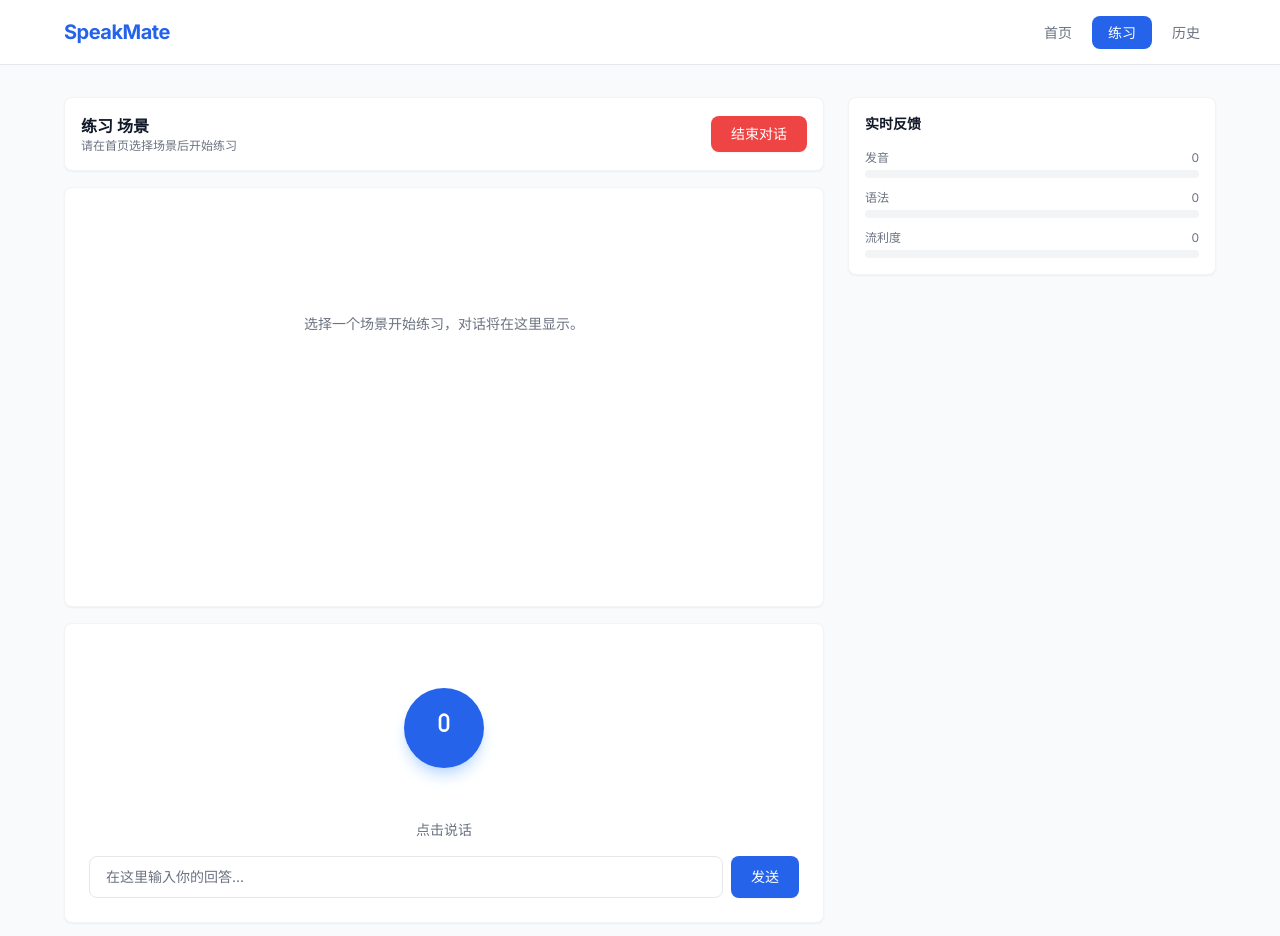
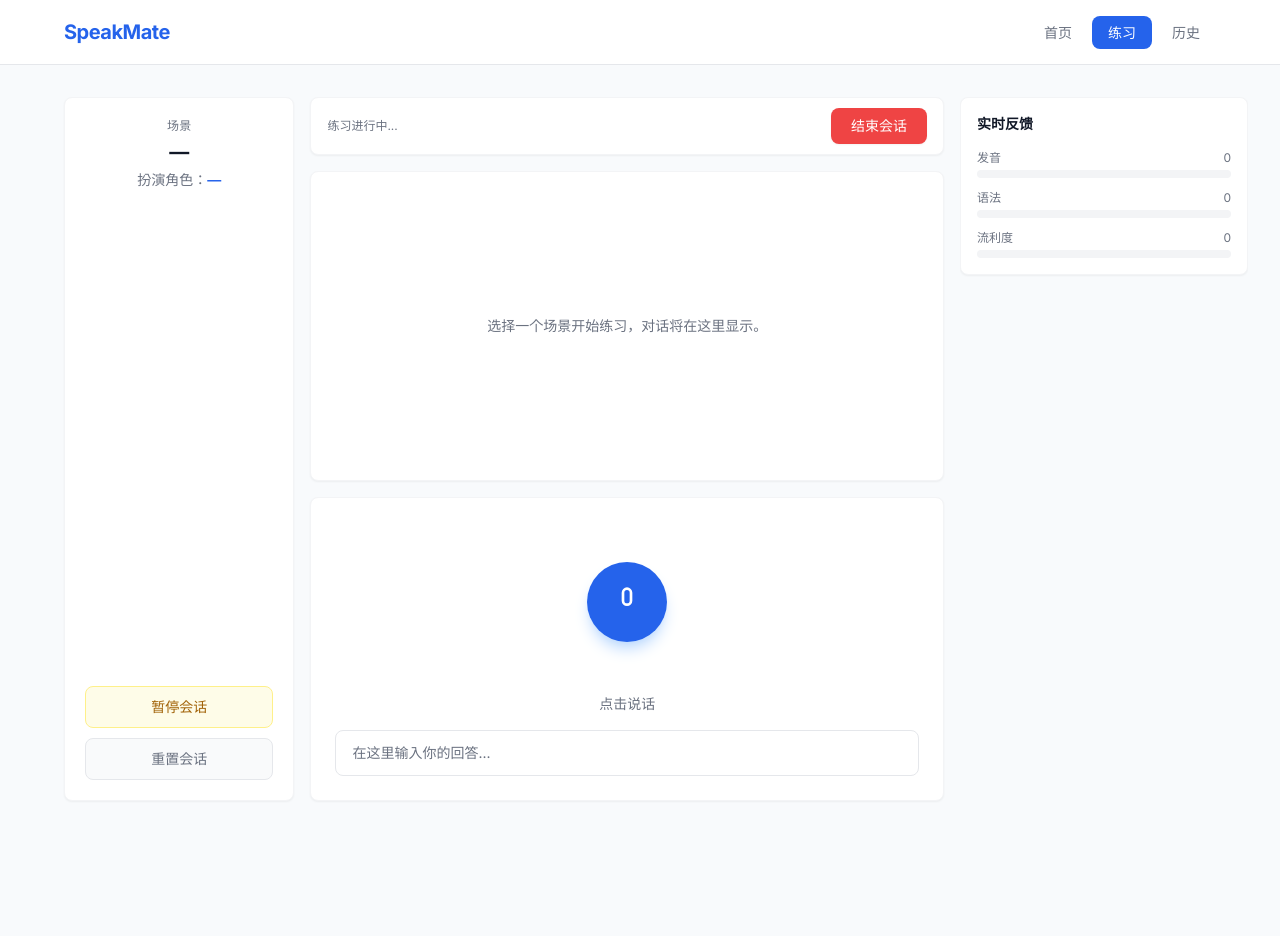
Before and after one commit to zZhou6725/SpeakMate, a React (Vite) app in the folder frontend/: page /practice in a window 1280 px wide. Shown: the top 936 px of the page. After the commit the page ends 833 px from the top, so only its background shows below. Built offline with nearby package versions, Linux system fonts and the light colour scheme.

Commit message:
feat: 练习室页面三栏全高布局与交互结构优化

```diff
--- a/frontend/src/pages/PracticeRoom.tsx
+++ b/frontend/src/pages/PracticeRoom.tsx
@@ -2,13 +2,23 @@ import { useState } from 'react';
 import { useNavigate } from 'react-router-dom';
 import { useStore } from '../store/useStore';
 import ChatBubble from '../components/ChatBubble';
+import MicButton from '../components/MicButton';
 import FeedbackPanel from '../components/FeedbackPanel';
-import MicButton from '../components/MicButton';
+
+const roleMap: Record<string, string> = {
+  面试: 'HR',
+  餐厅: 'Waiter',
+  会议: 'Manager',
+  旅行: 'Guide',
+};
 
 export default function PracticeRoom() {
   const navigate = useNavigate();
-  const { conversation, feedback, isSessionActive } = useStore();
+  const { conversation, feedback, scenarios, selectedScenarioId } = useStore();
   const [textInput, setTextInput] = useState('');
+
+  const selected = scenarios.find((sc) => sc.id === selectedScenarioId);
+  const role = selected ? (roleMap[selected.name] ?? '—') : '—';
 
   const handleEndSession = () => {
     navigate('/report');
@@ -19,34 +29,43 @@ export default function PracticeRoom() {
     setTextInput('');
   };
 
-  const selected = useStore((s) => s.scenarios.find((sc) => sc.id === s.selectedScenarioId));
+  return (
+    <div className="grid grid-cols-[20%_55%_25%] gap-4 h-[calc(100vh-6rem)]">
+      {/* ────── Left Panel: Scene Info + Actions ────── */}
+      <aside className="bg-white rounded-card p-5 shadow-sm border border-gray-100 flex flex-col items-center text-center">
+        <p className="text-xs font-medium text-muted uppercase tracking-wide mb-1">场景</p>
+        <h2 className="text-xl font-bold text-text mb-1">{selected?.name ?? '—'}</h2>
+        <p className="text-sm text-muted mb-8">
+          扮演角色：<span className="font-semibold text-primary">{role}</span>
+        </p>
 
-  return (
-    <div className="grid grid-cols-1 lg:grid-cols-3 gap-6">
-      {/* Main Chat Area */}
-      <div className="lg:col-span-2">
-        {/* Header */}
-        <div className="bg-white rounded-card p-4 shadow-sm border border-gray-100 mb-4 flex items-center justify-between">
-          <div>
-            <h2 className="font-semibold text-text">
-              {selected?.name ?? '练习'} 场景
-            </h2>
-            <p className="text-xs text-muted">
-              {isSessionActive ? '练习进行中...' : '请在首页选择场景后开始练习'}
-            </p>
-          </div>
+        <div className="w-full space-y-2.5 mt-auto">
+          <button className="w-full px-4 py-2.5 rounded-card text-sm font-medium bg-yellow-50 text-yellow-700 border border-yellow-200 hover:bg-yellow-100 transition-colors">
+            暂停会话
+          </button>
+          <button className="w-full px-4 py-2.5 rounded-card text-sm font-medium bg-gray-50 text-muted border border-gray-200 hover:bg-gray-100 transition-colors">
+            重置会话
+          </button>
+        </div>
+      </aside>
+
+      {/* ────── Center Panel: Chat + Mic + Input ────── */}
+      <main className="flex flex-col gap-4 min-h-0">
+        {/* Top bar: End session */}
+        <div className="bg-white rounded-card px-4 py-2.5 shadow-sm border border-gray-100 flex items-center justify-between shrink-0">
+          <span className="text-xs text-muted">练习进行中...</span>
           <button
             onClick={handleEndSession}
             className="px-5 py-2 rounded-card bg-red-500 text-white text-sm font-medium hover:bg-red-600 transition-colors shadow-sm"
           >
-            结束对话
+            结束会话
           </button>
         </div>
 
-        {/* Chat Messages */}
-        <div className="bg-white rounded-card p-4 shadow-sm border border-gray-100 min-h-[420px] max-h-[520px] overflow-y-auto mb-4">
+        {/* Chat Messages — top half */}
+        <div className="bg-white rounded-card p-4 shadow-sm border border-gray-100 flex-1 min-h-0 overflow-y-auto">
           {conversation.length === 0 ? (
-            <div className="flex items-center justify-center h-60 text-muted text-sm">
+            <div className="flex items-center justify-center h-full text-muted text-sm">
               选择一个场景开始练习，对话将在这里显示。
             </div>
           ) : (
@@ -56,32 +75,26 @@ export default function PracticeRoom() {
           )}
         </div>
 
-        {/* Input Area */}
-        <div className="flex flex-col items-center gap-4 bg-white rounded-card p-6 shadow-sm border border-gray-100">
+        {/* Mic + Text Input — bottom half */}
+        <div className="bg-white rounded-card p-6 shadow-sm border border-gray-100 flex flex-col items-center gap-4 shrink-0">
           <MicButton />
-          <div className="w-full flex gap-2">
+          <div className="w-full">
             <input
               type="text"
               value={textInput}
               onChange={(e) => setTextInput(e.target.value)}
               onKeyDown={(e) => e.key === 'Enter' && handleSend()}
               placeholder="在这里输入你的回答..."
-              className="flex-1 px-4 py-2.5 rounded-card border border-gray-200 text-sm text-text placeholder:text-muted focus:outline-none focus:border-primary focus:ring-1 focus:ring-primary transition-colors"
+              className="w-full px-4 py-3 rounded-card border border-gray-200 text-sm text-text placeholder:text-muted focus:outline-none focus:border-primary focus:ring-1 focus:ring-primary transition-colors"
             />
-            <button
-              onClick={handleSend}
-              className="px-5 py-2.5 rounded-card bg-primary text-white text-sm font-medium hover:bg-blue-700 transition-colors shadow-sm"
-            >
-              发送
-            </button>
           </div>
         </div>
-      </div>
+      </main>
 
-      {/* Feedback Sidebar */}
-      <div className="lg:col-span-1">
+      {/* ────── Right Panel: Real-time Feedback ────── */}
+      <aside className="min-h-0 overflow-y-auto">
         <FeedbackPanel data={feedback} />
-      </div>
+      </aside>
     </div>
   );
 }
```
